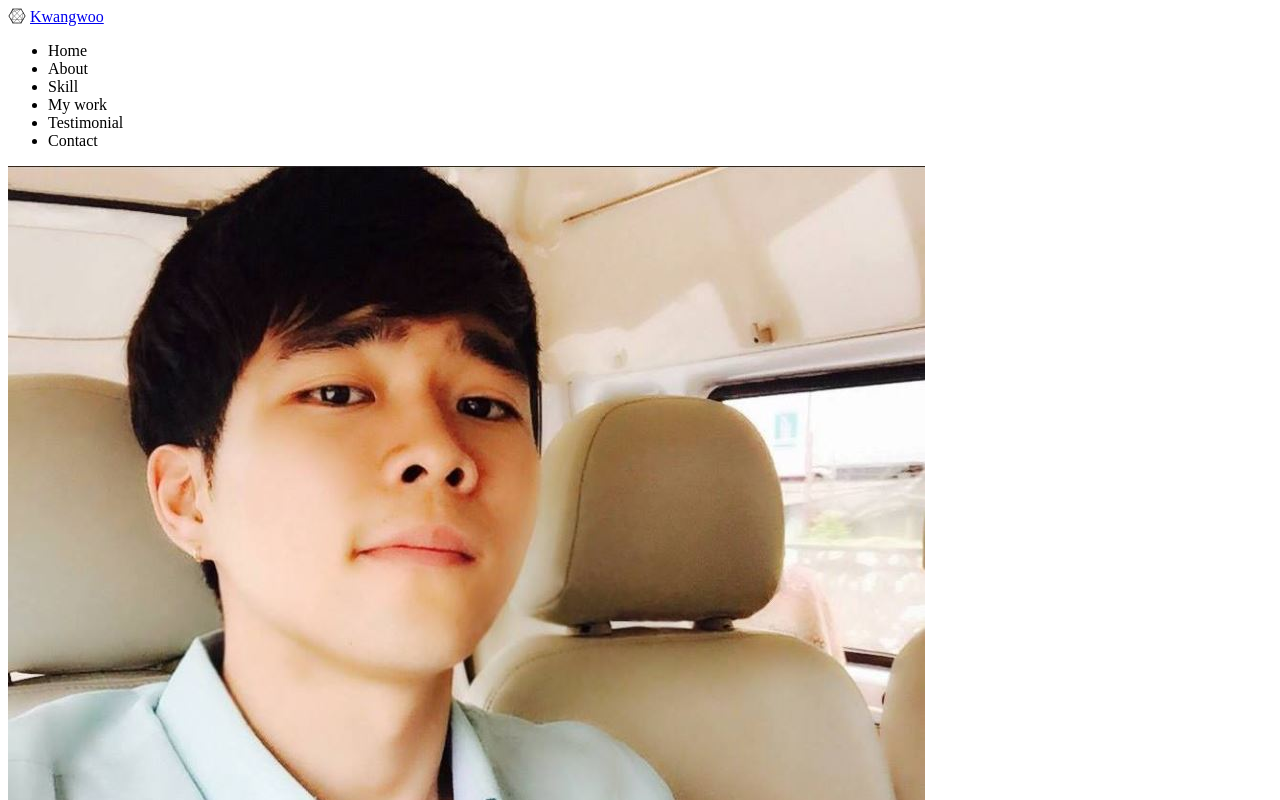
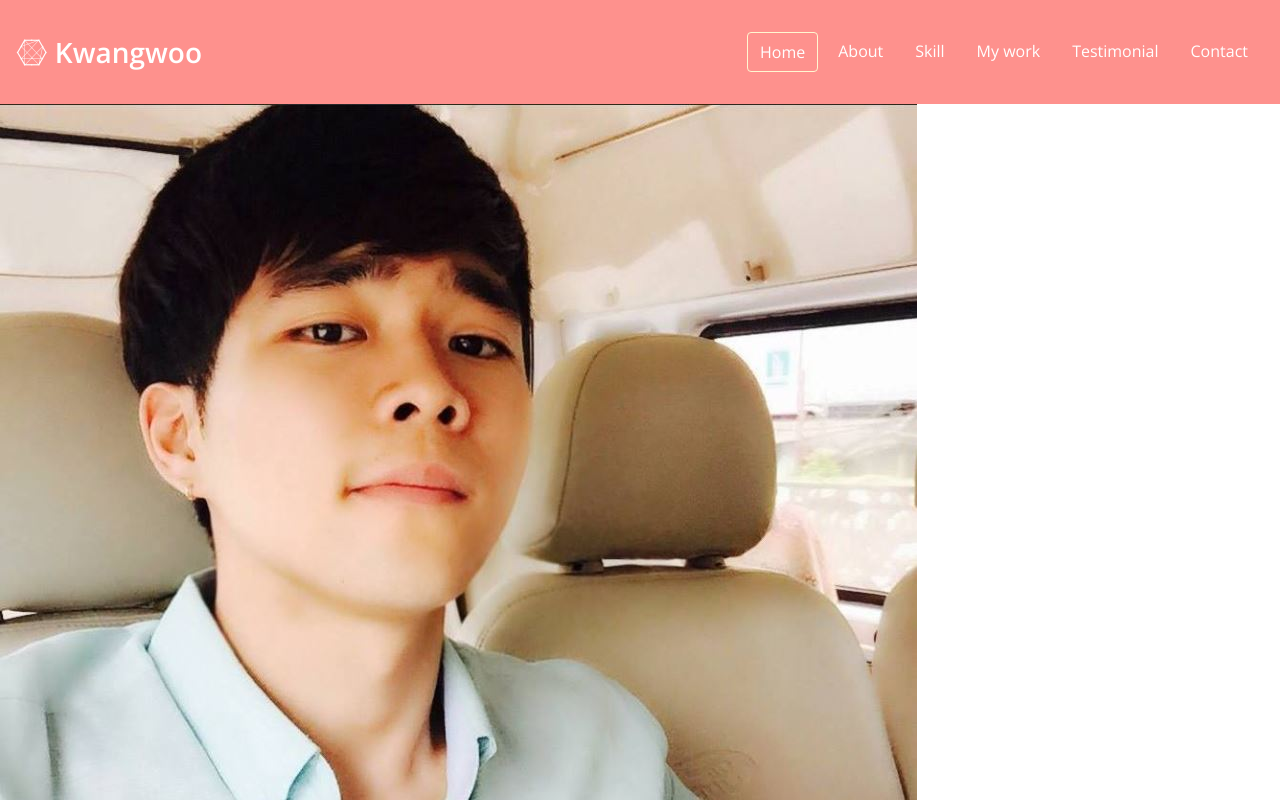
Before and after one commit to AlexKwangwoo/Portfolio-new-, a plain HTML site: page index.html in a window 1280 px wide. Shown: the top 800 px of the page. Drawn offline with nearby package versions, Linux system fonts and the light colour scheme.

Commit message:
CSS_navbar

```diff
--- a/index.html
+++ b/index.html
@@ -25,7 +25,7 @@
       <a href="#">Kwangwoo</a>
     </div>
     <ul class="navbar__menu">
-      <li class="navbar__menu__item">Home</li>
+      <li class="navbar__menu__item active">Home</li>
       <li class="navbar__menu__item">About</li>
       <li class="navbar__menu__item">Skill</li>
       <li class="navbar__menu__item">My work</li>
--- a/style.css
+++ b/style.css
@@ -28,11 +28,30 @@
   --weight-regular: 400;
 
   /* Size */
+  --size-border-radius: 4px;
 }
 
 /* Universal tags */
 * {
   box-sizing: border-box;
+}
+
+body {
+  margin: 0;
+  font-family: 'Open Sans', sans-serif;
+  cursor: default;
+  /* 이거 설정안해주면 글자위에서 커서가 생긴다!! */
+
+}
+
+a {
+  text-decoration: none;
+  color: var(--color-white);
+}
+
+ul {
+  list-style: none;
+  padding-left: 0;
 }
 
 /* Typography */
@@ -64,3 +83,37 @@ p {
   color: var(--color-black);
   margin: 4px 0;
 }
+
+/* Navbar */
+#navbar {
+  padding: 16px;
+  display: flex;
+  justify-content: space-between;
+  background-color: var(--color-pink);
+  align-items: center;
+  color: var(--color-white);
+}
+
+.navbar__logo {
+  font-size: var(--font-medium);
+  font-weight: var(--weight-semi-bold);
+}
+
+.navbar__menu {
+  display: flex;
+}
+
+.navbar__menu__item {
+  padding: 8px 12px;
+  margin: 0 4px;
+  cursor: pointer;
+  border-radius: var(--size-border-radius);
+}
+
+.navbar__menu__item.active {
+  border: 1px solid var(--color-yellow);
+}
+
+.navbar__menu__item:hover {
+  background-color: var(--color-dark-pink);
+}
```
